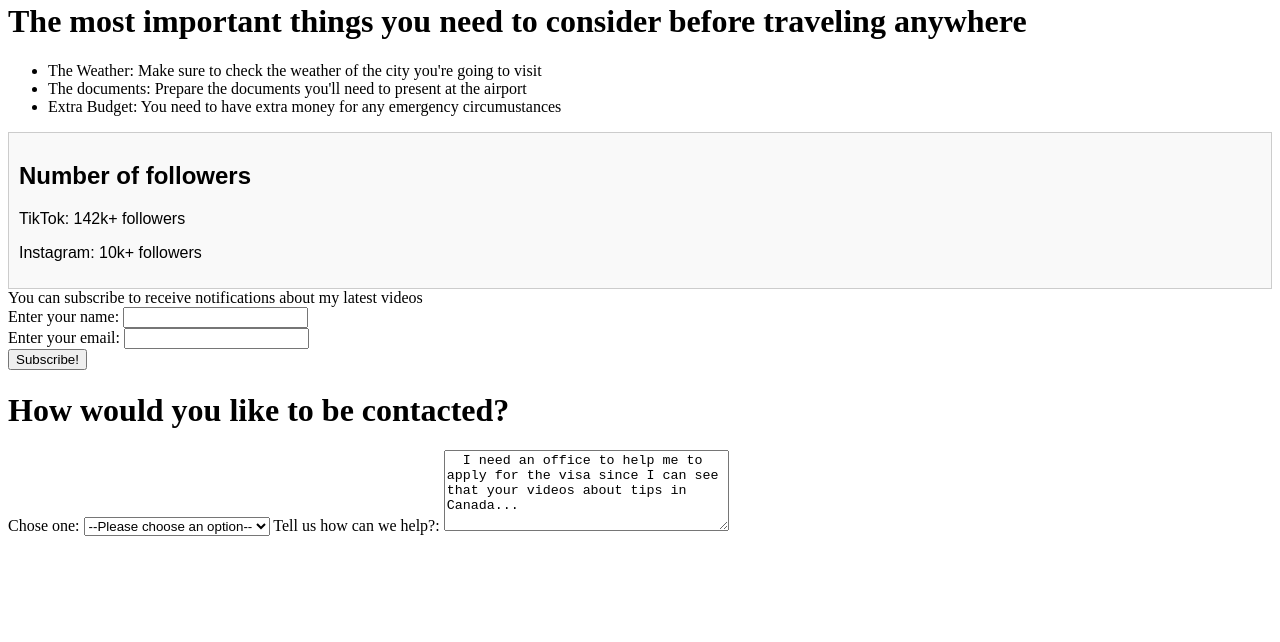
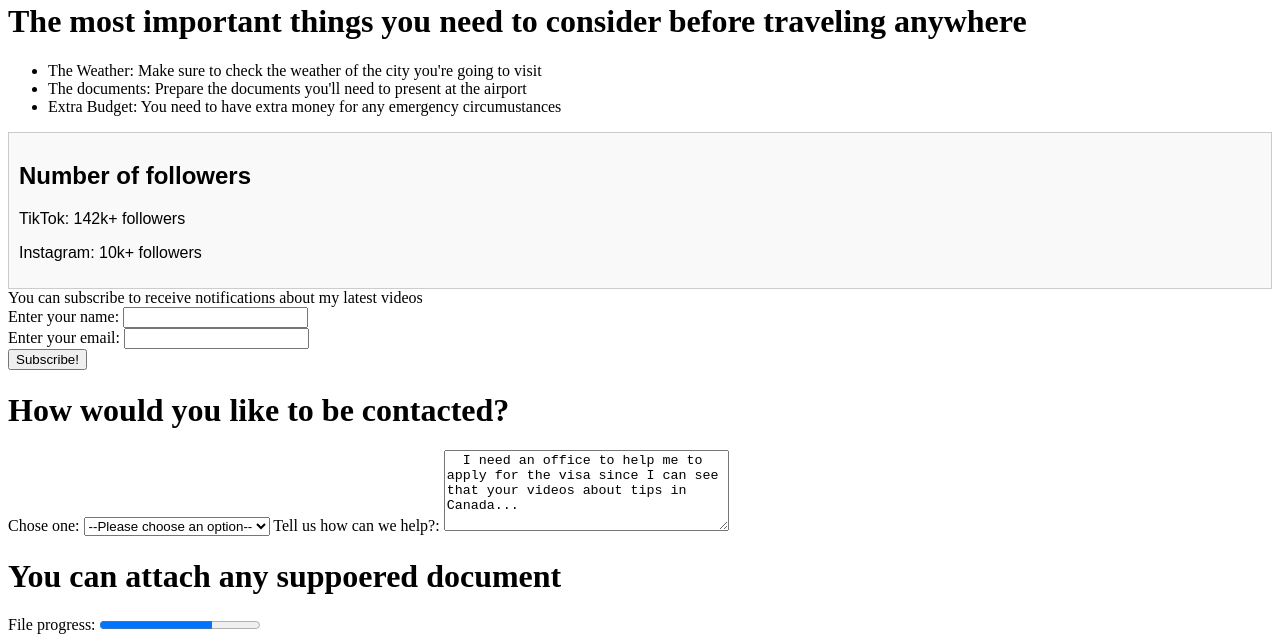
Before and after one commit to Islam-alnaqeeb/Profile, a plain HTML site: page index.html in a window 1280 px wide. Shown: the part 1621-2263 px from the top of the page. Before the commit the page ends 2165 px from the top, so only its background shows below. Drawn offline with Linux system fonts and the light colour scheme; a script that the page names is missing.

Commit message:
I made the 4th change

```diff
--- a/index.html
+++ b/index.html
@@ -154,3 +154,7 @@ table, th, td {
 <textarea id="story" name="story" rows="5" cols="33">
   I need an office to help me to apply for the visa since I can see that your videos about tips in Canada...
 </textarea>
+<h1>You can attach any suppoered document</h1>
+<label for="file">File progress:</label>
+
+<progress id="file" max="100" value="70">70%</progress>
```
Also changed, not shown: 3rd change.png (renamed from Screenshot 2023-09-28 233049.png).
